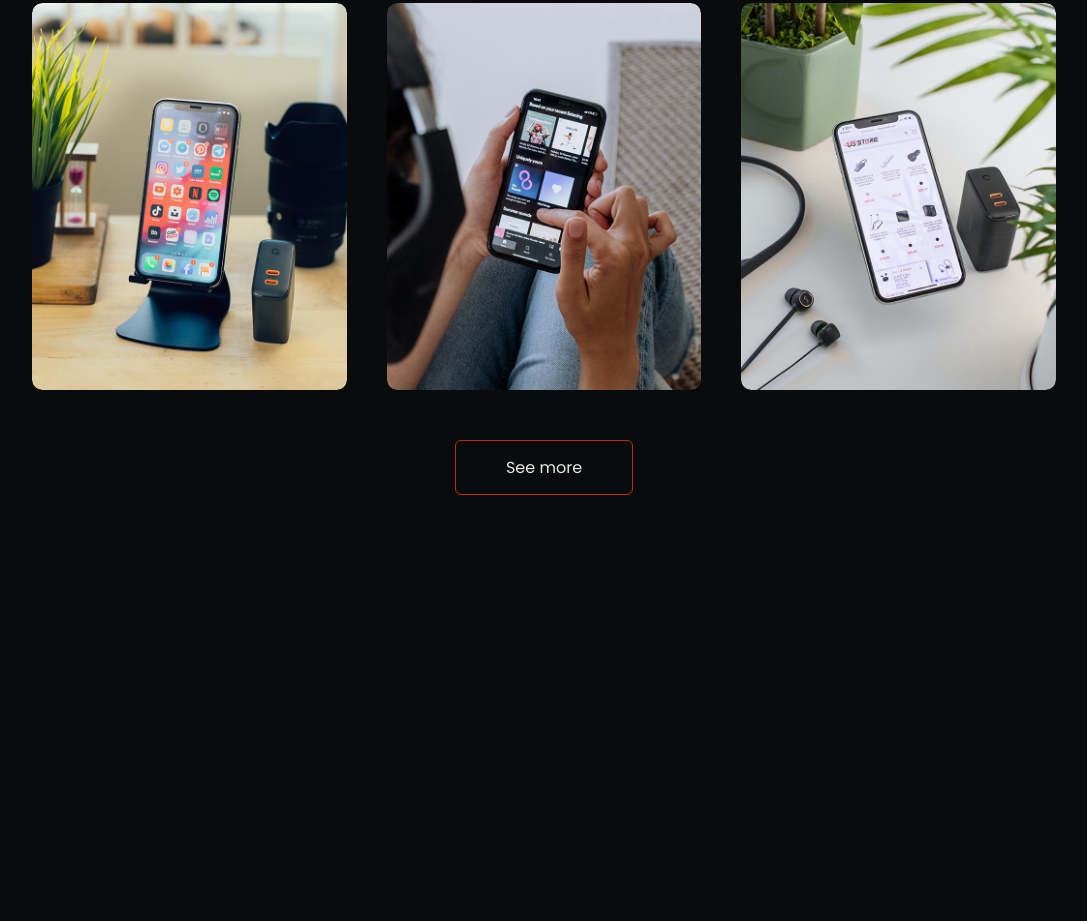
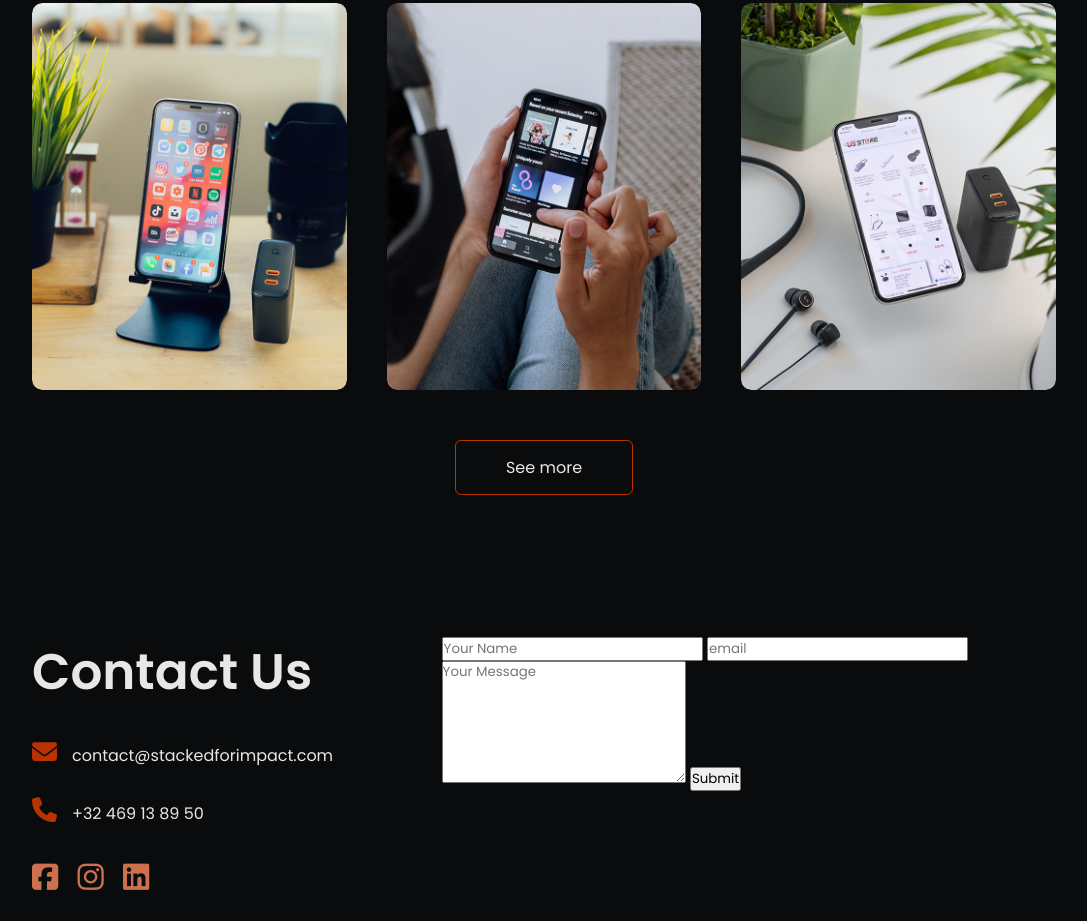
Before and after one commit to Amauri22/portfolio, a plain HTML site: page index.html in a window 1280 px wide. Shown: the part 2267-3188 px from the top of the page, without its empty margins (96-1183 px from the left). Before the commit the page ends 2882 px from the top, so only its background shows below. Drawn offline with Linux system fonts and the light colour scheme.

Commit message:
part of contact us

```diff
--- a/index.html
+++ b/index.html
@@ -7,7 +7,10 @@
             name="viewport"
     />
     <meta content="ie=edge" http-equiv="X-UA-Compatible"/>
-    <script src="https://kit.fontawesome.com/4eba67c764.js" crossorigin="anonymous"></script>
+    <script
+            crossorigin="anonymous"
+            src="https://kit.fontawesome.com/4eba67c764.js"
+    ></script>
     <link href="https://fonts.googleapis.com" rel="preconnect"/>
     <link crossorigin href="https://fonts.gstatic.com" rel="preconnect"/>
     <link
@@ -213,8 +216,8 @@
                 <i class="fa-solid fa-sun"></i>
                 <h2>Motivational Guidance</h2>
                 <p>
-                    Unlock your potential. Overcome challenges, set goals, and stay motivated. Start your transformative
-                    journey today.
+                    Unlock your potential. Overcome challenges, set goals, and stay
+                    motivated. Start your transformative journey today.
                 </p>
                 <a href="#">Learn more</a>
             </div>
@@ -228,34 +231,67 @@
         <h1 class="sub-title">Our Work</h1>
         <div class="work-list">
             <div class="work">
-                <img src="images/work-1.png" alt="work-picture">
+                <img alt="work-picture" src="images/work-1.png"/>
                 <div class="layer">
                     <h3>Social Media App</h3>
-                    <p>This app connects you to the talented people around the world. Download it from the Play
-                        Store.</p>
+                    <p>
+                        This app connects you to the talented people around the world.
+                        Download it from the Play Store.
+                    </p>
                     <a href=""><i class="fa-solid fa-up-right-from-square"></i></a>
                 </div>
             </div>
             <div class="work">
-                <img src="images/work-2.png" alt="work-image-2">
+                <img alt="work-image-2" src="images/work-2.png"/>
                 <div class="layer">
                     <h3>Music App</h3>
-                    <p>Listen to your favorite songs all day long. Create playlists and share them with your
-                        friends.</p>
+                    <p>
+                        Listen to your favorite songs all day long. Create playlists and
+                        share them with your friends.
+                    </p>
                     <a href=""><i class="fa-solid fa-up-right-from-square"></i></a>
                 </div>
             </div>
             <div class="work">
-                <img src="images/work-3.png" alt="work-image-3">
+                <img alt="work-image-3" src="images/work-3.png"/>
                 <div class="layer">
                     <h3>Online Shopping App</h3>
-                    <p>This app lets you connect to all the salespeople in the world. Download it from the Play
-                        Store.</p>
+                    <p>
+                        This app lets you connect to all the salespeople in the world.
+                        Download it from the Play Store.
+                    </p>
                     <a href=""><i class="fa-solid fa-up-right-from-square"></i></a>
                 </div>
             </div>
         </div>
-        <a href="#" class="btn">See more</a>
+        <a class="btn" href="#">See more</a>
+    </div>
+</div>
+
+<!--  ------------CONTACT --------------------------------->
+<div id="contact">
+    <div class="container">
+        <div class="row">
+            <div class="contact-left">
+                <h1 class="sub-title">Contact Us</h1>
+                <p><i class="fa-solid fa-envelope"></i>contact@stackedforimpact.com</p>
+                <p><i class="fa-solid fa-phone"></i>+32 469 13 89 50</p>
+
+                <div class="social-icons">
+                    <a href=""><i class="fa-brands fa-square-facebook"></i></a>
+                    <a href=""><i class="fa-brands fa-instagram"></i></a>
+                    <a href=""><i class="fa-brands fa-linkedin"></i></a>
+                </div>
+            </div>
+            <div class="contact-right">
+                <form>
+                    <input name="Name" placeholder="Your Name" required type="text"/>
+                    <input name="email" placeholder="email" required type="email"/>
+                    <textarea name="Message" placeholder="Your Message" rows="6"></textarea>
+                    <button type="submit">Submit</button>
+                </form>
+            </div>
+        </div>
     </div>
 </div>
 </body>
--- a/styles.css
+++ b/styles.css
@@ -306,7 +306,7 @@ nav ul li a:hover::after {
 }
 
 /*------- PORTFOLIO -------------*/
-#portfolio{
+#portfolio {
     padding: 50px 0;
 }
 
@@ -333,7 +333,7 @@ nav ul li a:hover::after {
 .layer {
     width: 100%;
     height: 0;
-    background: linear-gradient(rgba(0,0,0,0.5),#B83301 );
+    background: linear-gradient(rgba(0, 0, 0, 0.5), #B83301);
     border-radius: 10px;
     position: absolute;
     left: 0;
@@ -391,3 +391,42 @@ nav ul li a:hover::after {
 .btn:hover {
     background: #B83301;
 }
+
+/*---------------- CONTACT ------------------*/
+.contact-left {
+    flex-basis: 35%;
+}
+
+.contact-right {
+    flex-basis: 60%;
+}
+
+.contact-left p {
+    margin-top: 30px;
+}
+
+.contact-left p i {
+    color: #B83301;
+    margin-right: 15px;
+    font-size: 25px;
+}
+
+.social-icons {
+    margin-top: 30px;
+}
+
+.social-icons a {
+    text-decoration: none;
+    font-size: 30px;
+    margin-right: 15px;
+    display: inline-block;
+    color: #cd704d;
+    transition: transform 0.5s;
+}
+
+.social-icons a:hover {
+    color: #B83301;
+    transform: translateY(-5px);
+
+
+}
```
